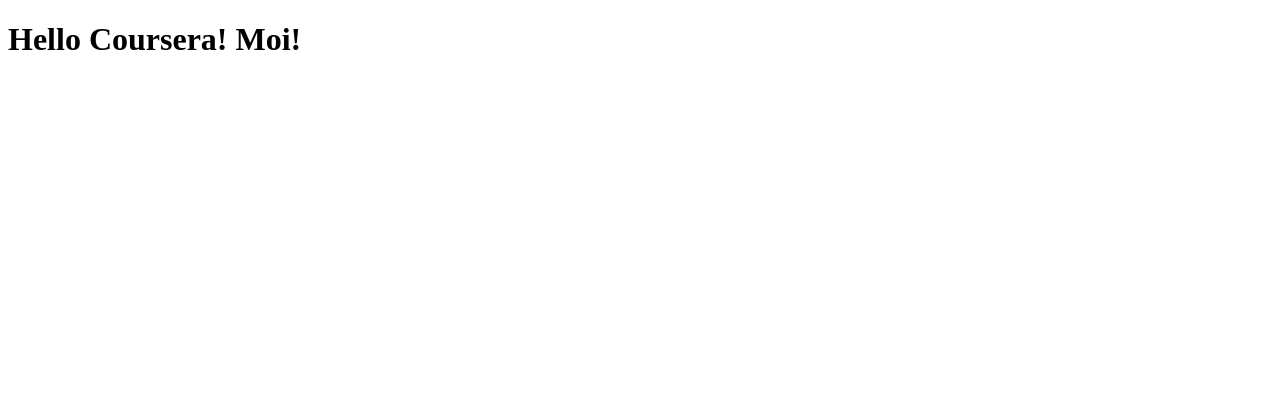
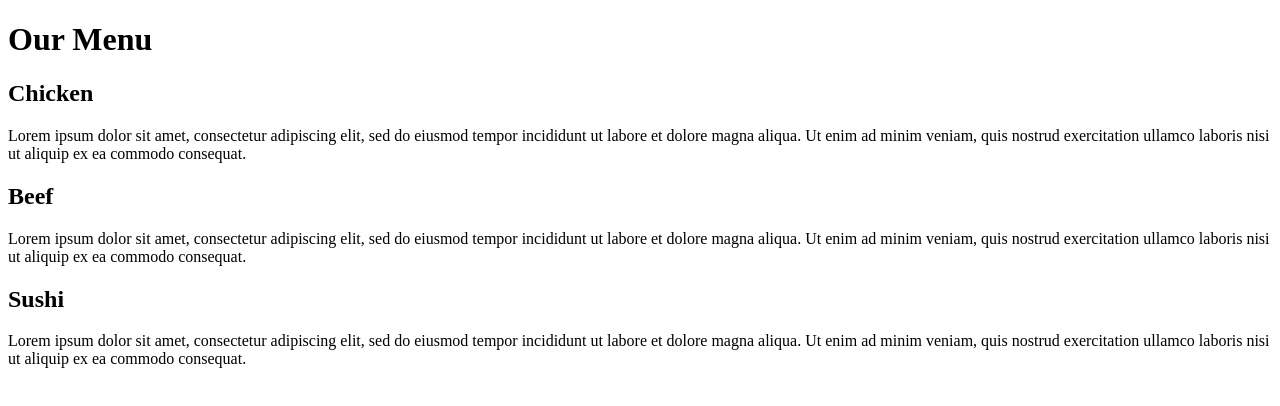
Before and after one commit to oleg-alexeyev/coursera-webdev, a plain HTML site: page module2-solution/index.html in a window 1280 px wide. Drawn offline with Linux system fonts and the light colour scheme.

Commit message:
Added main content

```diff
--- a/module2-solution/index.html
+++ b/module2-solution/index.html
@@ -5,6 +5,25 @@
     <link rel="stylesheet" href="css/style.css">
 </head>
 <body>
-<h1>Hello Coursera! Moi!</h1>
+<h1>Our Menu</h1>
+
+<h2>Chicken</h2>
+<p>
+    Lorem ipsum dolor sit amet, consectetur adipiscing elit, sed do eiusmod tempor incididunt ut labore et dolore magna aliqua.
+    Ut enim ad minim veniam, quis nostrud exercitation ullamco laboris nisi ut aliquip ex ea commodo consequat.
+</p>
+
+<h2>Beef</h2>
+<p>
+    Lorem ipsum dolor sit amet, consectetur adipiscing elit, sed do eiusmod tempor incididunt ut labore et dolore magna aliqua.
+    Ut enim ad minim veniam, quis nostrud exercitation ullamco laboris nisi ut aliquip ex ea commodo consequat.
+</p>
+
+<h2>Sushi</h2>
+<p>
+    Lorem ipsum dolor sit amet, consectetur adipiscing elit, sed do eiusmod tempor incididunt ut labore et dolore magna aliqua.
+    Ut enim ad minim veniam, quis nostrud exercitation ullamco laboris nisi ut aliquip ex ea commodo consequat.
+</p>
+
 </body>
 </html>
```
